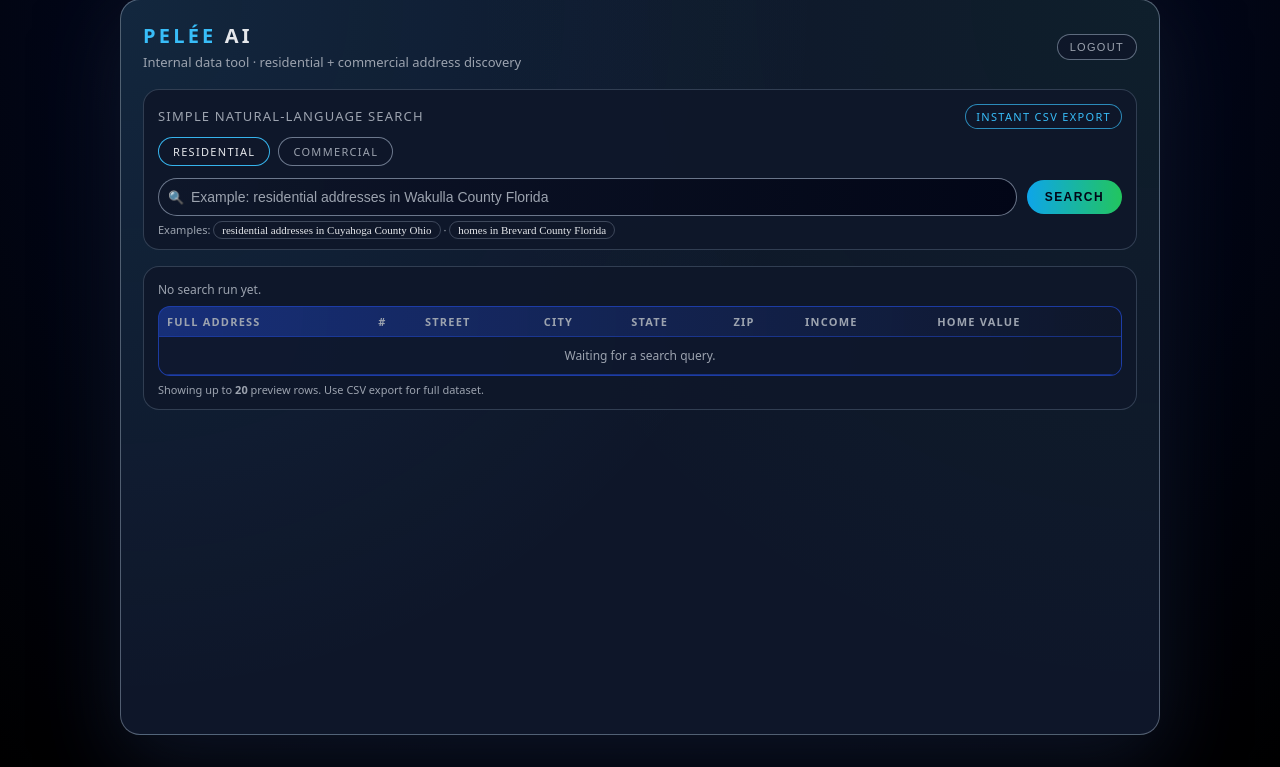
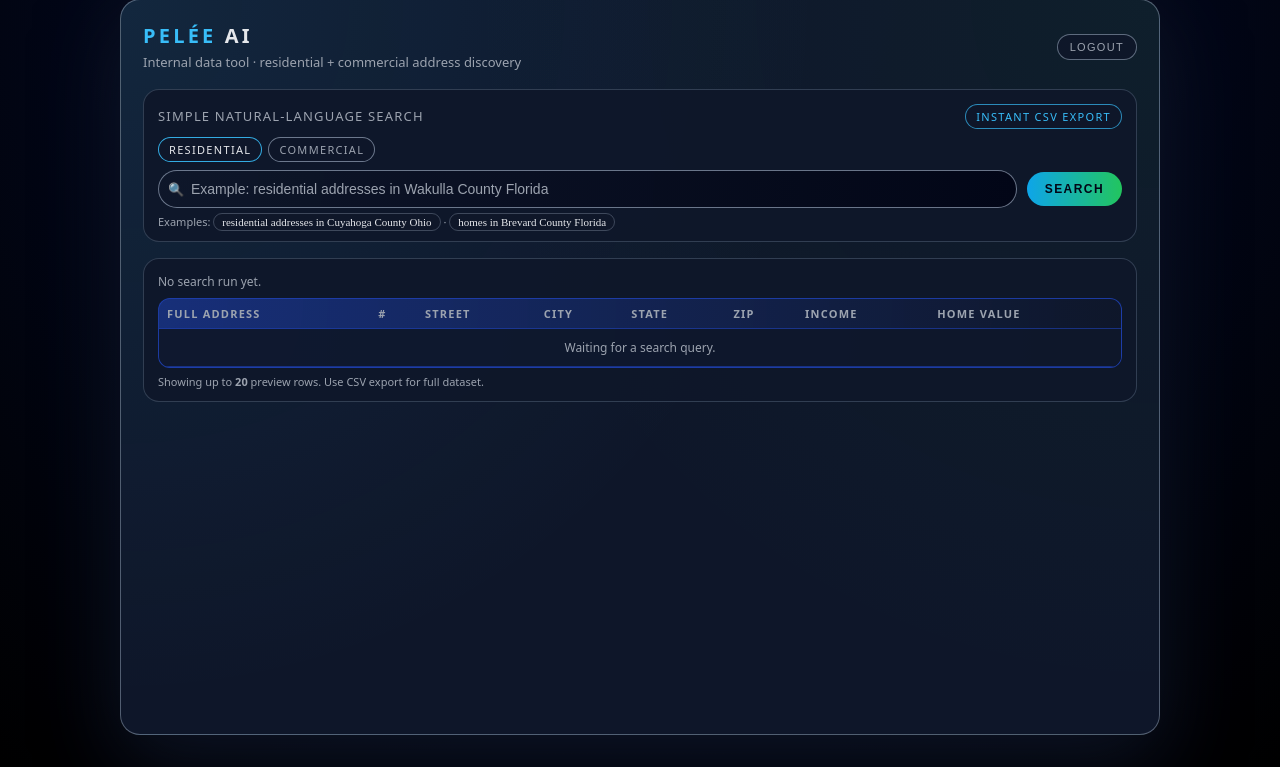
Before and after one commit to ccjackb22/Pelee.Residential, a Flask app: page / in a window 1280 px wide. Shown: the part 33-800 px from the top of the page. Run offline with Flask 3, Linux system fonts and the light colour scheme; the visitor is signed in with stand-in values (Sample User, id 1).

Commit message:
Update index.html

```diff
--- a/templates/index.html
+++ b/templates/index.html
@@ -131,30 +136,6 @@
             background: rgba(15,23,42,0.85);
         }
 
-        .mode-row {
-            display: flex;
-            gap: 8px;
-            margin-bottom: 12px;
-        }
-
-        .mode-pill {
-            font-size: 11px;
-            text-transform: uppercase;
-            letter-spacing: 0.12em;
-            border-radius: 999px;
-            padding: 6px 14px;
-            border: 1px solid rgba(148,163,184,0.7);
-            background: rgba(15,23,42,0.9);
-            color: var(--text-muted);
-            text-decoration: none;
-        }
-
-        .mode-pill.active {
-            border-color: rgba(56,189,248,0.95);
-            background: rgba(15,23,42,1);
-            color: #e5e7eb;
-        }
-
         .search-row {
             display: flex;
             flex-direction: column;
@@ -206,9 +189,12 @@
             cursor: pointer;
             background: linear-gradient(90deg, #0ea5e9, #22c55e);
             color: #020617;
+            white-space: nowrap;
         }
 
-        .btn-primary:hover { filter: brightness(1.05); }
+        .btn-primary:hover {
+            filter: brightness(1.05);
+        }
 
         .hint-row {
             margin-top: 6px;
@@ -305,6 +315,32 @@
             font-size: 11px;
             color: var(--text-muted);
         }
+
+        .mode-row {
+            display: inline-flex;
+            gap: 6px;
+            margin-bottom: 8px;
+        }
+
+        .mode-pill {
+            font-size: 11px;
+            letter-spacing: 0.12em;
+            text-transform: uppercase;
+            border-radius: 999px;
+            border: 1px solid rgba(148,163,184,0.7);
+            padding: 4px 10px;
+            background: rgba(15,23,42,0.9);
+            color: var(--text-muted);
+            cursor: pointer;
+        }
+
+        .mode-pill.active {
+            border-color: rgba(56,189,248,0.9);
+            background: rgba(15,23,42,1);
+            color: #e5e7eb;
+        }
+
+        .mode-row input { display:none; }
     </style>
 </head>
 
@@ -332,20 +368,20 @@
                 <div class="pill">Instant CSV export</div>
             </div>
 
-            <!-- MODE SWITCH (GET LINKS, NOT RADIO BUTTONS) -->
+            <form method="POST" action="{{ url_for('search') }}">
                 <div class="mode-row">
-                <a href="/?mode=residential"
-                   class="mode-pill {% if mode != 'commercial' %}active{% endif %}">
+                    <label class="mode-pill {% if mode != 'commercial' %}active{% endif %}">
+                        <input type="radio" name="mode" value="residential"
+                               {% if mode != 'commercial' %}checked{% endif %}>
                         Residential
-                </a>
-                <a href="/?mode=commercial"
-                   class="mode-pill {% if mode == 'commercial' %}active{% endif %}">
+                    </label>
+                    <label class="mode-pill {% if mode == 'commercial' %}active{% endif %}">
+                        <input type="radio" name="mode" value="commercial"
+                               {% if mode == 'commercial' %}checked{% endif %}>
                         Commercial
-                </a>
+                    </label>
                 </div>
 
-            <!-- SEARCH FORM -->
-            <form method="POST" action="{{ url_for('search', mode=mode) }}">
                 <div class="search-row">
                     <div class="search-input-wrap">
                         <span class="search-icon">🔍</span>
```
Also changed, not shown: other parts of templates/index.html (+59 -16 lines). Lines whose indentation alone changed are shown as unchanged.
